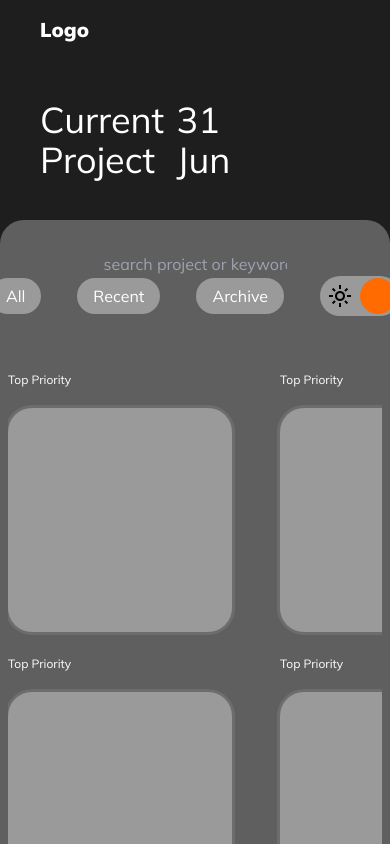
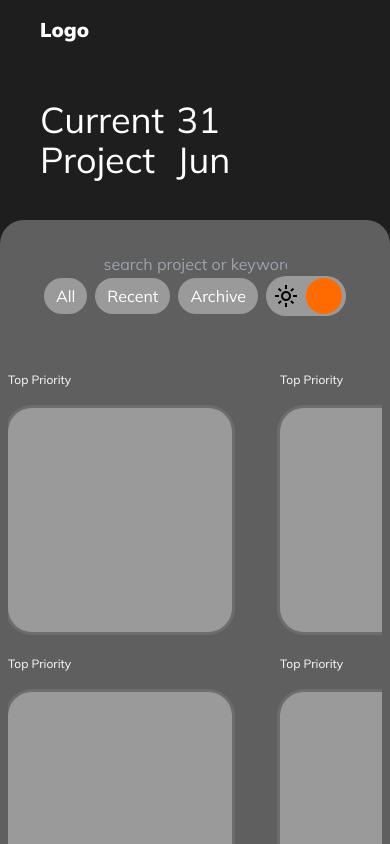
Before and after one commit to Agbo-Frank/vue-project, a Vue app: page / in a window 390 px wide. Shown: the top 844 px of the page. Built offline with nearby package versions, Linux system fonts and the light colour scheme.

Commit message:
made responsive

```diff
--- a/src/components/Barge.vue
+++ b/src/components/Barge.vue
@@ -1,5 +1,5 @@
 <template>
-    <p @click="setActive" :class="['px-4 py-1.5 rounded-full mr-9 hover:bg-primary bg-grey-200 cursor-pointer dark:text-white', {'bgcolor': isColor}]" >
+    <p @click="setActive" :class="['px-3 sm:px-4 py-1.5 rounded-full mr-2 md:mr-9 hover:bg-primary bg-grey-200 cursor-pointer dark:text-white', {'bgcolor': isColor}]" >
         {{ text }}
     </p>
 </template>
--- a/src/components/Project.vue
+++ b/src/components/Project.vue
@@ -2,15 +2,15 @@
     <div class="bg-grey-300 dark:bg-dark-200 w-full h-fit rounded-t-3xl">
         <div class="flex flex-col md:flex-row items-center justify-between mx-10 py-8">
             <div class="flex items-center gap-2">
-                <Icon>
+                <p class="p-2.5 rounded-full hidden md:block hover:bg-grey-200" >
                     <svg width="20" height="20" viewBox="0 0 24 24" fill="none" xmlns="http://www.w3.org/2000/svg">
                         <path class="dark:stroke-white"  d="M11 19C15.4183 19 19 15.4183 19 11C19 6.58172 15.4183 3 11 3C6.58172 3 3 6.58172 3 11C3 15.4183 6.58172 19 11 19Z" stroke="black" stroke-width="2" stroke-linecap="round" stroke-linejoin="round"/>
                         <path class="dark:stroke-white"  d="M21 21L16.65 16.65" stroke="black" stroke-width="2" stroke-linecap="round" stroke-linejoin="round"/>
                     </svg>
-                </Icon>
+                </p>
                 <input type="text" class="bg-transparent dark:text-white" placeholder="search project or keyword..."/>
             </div>
-            <div class="flex items-center justify-evenly">
+            <div class="flex items-center justify-center md:justify-evenly">
                 <Barge text="All" />
                 <Barge text="Recent" />
                 <Barge text="Archive" />
```
